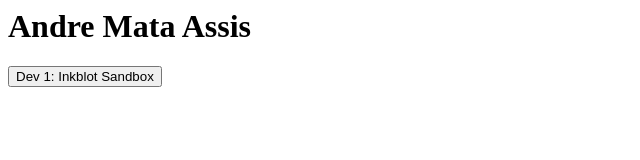
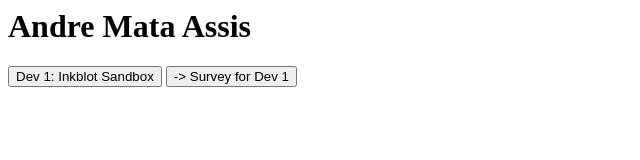
Before and after one commit to andremataassis/hosting, a plain HTML site: page index.html in a window 1280 px wide. Shown: the whole page, without its empty margins (0-640 px from the left). Drawn offline with Linux system fonts and the light colour scheme.

Commit message:
Update index.html

```diff
--- a/index.html
+++ b/index.html
@@ -1,5 +1,8 @@
 <head>
     <title>Digital Game Design Project Hosting :P</title>
     <h1>Andre Mata Assis</h1>
-    <button onclick="window.location.href='resources/dev1/game.html'">Dev 1: Inkblot Sandbox</button>
+    <div>
+        <button onclick="window.location.href='resources/dev1/game.html'">Dev 1: Inkblot Sandbox</button>
+        <button onclick="window.location.href='https://docs.google.com/forms/d/e/1FAIpQLSce0JUiE0OS5gcVBrmWeSIX2-OYKu6nON5R1owPZATN8Wy8pQ/viewform?usp=dialog'">-> Survey for Dev 1</button>
+    </div>
 </head>
```
